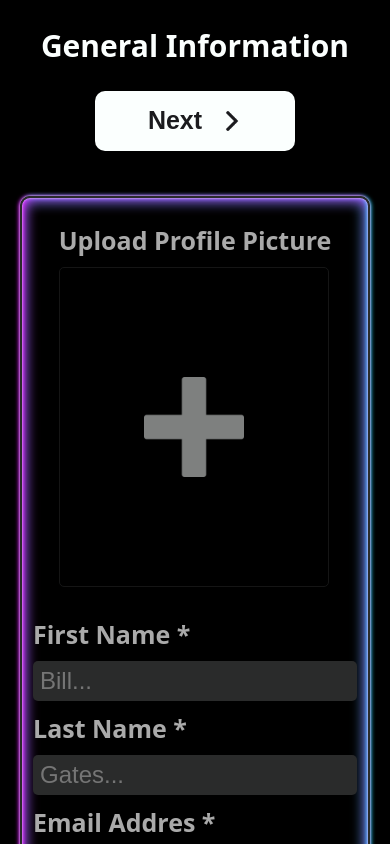
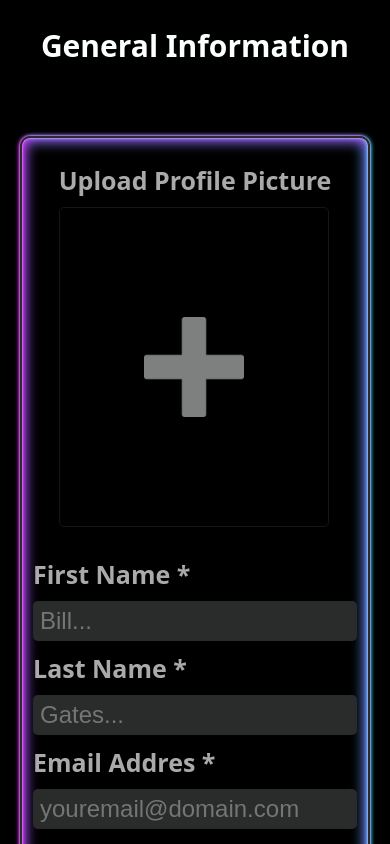
Before and after one commit to Orion-Barjamaj/CV-Application, a React (Vite) app: page / in a window 390 px wide. Both pictures are taken after a click on the button "Get Started". Shown: the top 844 px of the page. Built offline with nearby package versions, Linux system fonts and the light colour scheme.

Commit message:
Changed next & previous button placement

```diff
--- a/src/App.css
+++ b/src/App.css
@@ -186,11 +186,11 @@ a:link, a:visited, a:hover, a:active, a {
 }
 
 .headerContent{
-  margin-top: -70px;
+  margin-top: -50px;
   width: 1000px;
   display: flex;
   align-items: center;
-  justify-content: space-between;
+  justify-content: center;
 }
 
 .personalDetails{
@@ -304,7 +304,10 @@ a:link, a:visited, a:hover, a:active, a {
 
 .skillsBtnContainer{
   display: flex;
+  align-items: center;
+  justify-content: center;
   gap: 20px;
+  margin-top: 30px;
 }
 
 .skillInput{
@@ -555,6 +558,7 @@ a:link, a:visited, a:hover, a:active, a {
   }
 
   .headerContent{
+    margin-top: 0px;
     width: 700px;
   }
 
@@ -609,12 +613,6 @@ a:link, a:visited, a:hover, a:active, a {
     flex-direction: column;
   }
 
-  .skillsBtnContainer{
-    flex-direction: column;
-    align-items: center;
-    justify-content: center;
-  }
-
   .skillsContainer {
     width: auto;
     margin-bottom: 30px;
@@ -651,7 +649,14 @@ a:link, a:visited, a:hover, a:active, a {
   }
 
   .experienceBtn{
-    width: 200px;
+    width: 150px;
+    height: 60px;
+    font-size: 20px;
+  }
+
+  .previousButton{
+    width: 150px;
+    font-size: 20px;
     height: 60px;
   }
 
--- a/src/App.jsx
+++ b/src/App.jsx
@@ -36,7 +36,7 @@ function GetStartedPage({handleClick}){
   )
 }
 
-function GeneralInfo({stepIndex, fileSet}){
+function GeneralInfo({stepIndex, fileSet, imgFile}){
   let savedCV = JSON.parse(localStorage.getItem("CV-Info"));
 
   const [generalInfo, setGeneralInfo] = useState({
@@ -77,12 +77,11 @@ function GeneralInfo({stepIndex, fileSet}){
     <div className='bigContainer animation'>
       <div className='headerContent'>
         <h2 className='personalDetails'>General Information</h2>
-        <button className='animation experienceBtn' id='stepOneBtn' onClick={handleClick}>Next<img src={rightArrow} alt='skillsCV' className='rightArrow'></img></button>
       </div>
       <form className='generalInfoContainer'>
         <div className='picInputHolder'>
           <label htmlFor="profilePic" className='picLabel generalLabel'>Upload Profile Picture</label>
-          <label className='labelForClick' htmlFor='profilePic'><img src={plus} className='plusSymbol' alt='createCV'></img></label>
+          <label className='labelForClick' style={imgFile === undefined ? {opacity: '.5'} : {opacity: '1'}}htmlFor='profilePic'><img src={imgFile === undefined ? plus : imgFile} style={imgFile === undefined ? {width: '100px', height: '100px'} : {width: '270px', height: '320px', objectFit: 'cover', borderRadius: '5px'}} className='plusSymbol' alt='createCV'></img></label>
           <input value={generalInfo.profilePicture} name='profilePicture' onChange={handleChange} type='file' className='inputPic' id='profilePic'></input>
         </div>
         <div className='holderForThings'>
@@ -102,6 +101,9 @@ function GeneralInfo({stepIndex, fileSet}){
         <input value={generalInfo.linkedIn} name='linkedIn' onChange={handleInputChange} type='url' className='LinkedInInput websiteInput inputFocus' id='LinkedIn' placeholder='www.yourlinkedin.com'></input>
         </div>
       </form>
+      <div className='skillsBtnContainer'>
+        <button className='animation experienceBtn' id='stepOneBtn' onClick={handleClick}>Next<img src={rightArrow} alt='skillsCV' className='rightArrow'></img></button>
+      </div>
     </div>
   )
 }
@@ -132,10 +134,6 @@ function Skills({handleNext, handlePrevious}){
     <div className='skillsContainer animation'>
       <div className='headerContent'>
         <h2 className='personalDetails'>Skills</h2>
-        <div className='skillsBtnContainer'>
-          <button className='previousButton' onClick={handlePrevious}><img src={leftArrow} alt='skillsCV' className='leftArrow'></img>Previous</button>
-          <button className='experienceBtn' onClick={handleNext}>Next<img src={rightArrow} alt='skillsCV' className='rightArrow'></img></button>
-        </div>
       </div>
       <div className='generalInfoContainer skillsInputContainer'>
         <p className='skillsExample'>In here, highlight your key abilities and competencies relevant to the job. Include technical skills like programming languages (e.g., JavaScript, Python), web development tools (e.g., React, Node.js), and databases (e.g., MySQL). Mention soft skills such as communication, teamwork, and problem-solving. List any certifications (e.g., Certified Scrum Master) and courses (e.g., Google Data Analytics). Add languages you speak and any industry-specific skills pertinent to your field (e.g., digital marketing, financial analysis).</p>
@@ -155,6 +153,10 @@ function Skills({handleNext, handlePrevious}){
           ))}
         </div>
       </div>
+      <div className='skillsBtnContainer'>
+          <button className='previousButton' onClick={handlePrevious}><img src={leftArrow} alt='skillsCV' className='leftArrow'></img>Previous</button>
+          <button className='experienceBtn' onClick={handleNext}>Next<img src={rightArrow} alt='skillsCV' className='rightArrow'></img></button>
+        </div>
     </div>
   )
 }
@@ -218,16 +220,6 @@ function Education({ handleNext, handlePrevious }) {
     <div className='educationContainer animation'>
       <div className='headerContent'>
         <h2 className='personalDetails'>Education & Qualifications</h2>
-        <div className='skillsBtnContainer'>
-          <button className='previousButton' onClick={handlePrevious}>
-            <img src={leftArrow} alt='skillsCV' className='leftArrow' />
-            Previous
-          </button>
-          <button className='experienceBtn' onClick={handleNext}>
-            Next
-            <img src={rightArrow} alt='skillsCV' className='rightArrow' />
-          </button>
-        </div>
       </div>
       <div className='educationInfo'>
         <div className='educationInputContainer'>
@@ -302,6 +294,16 @@ function Education({ handleNext, handlePrevious }) {
           </div>
         </div>
       </div>
+      <div className='skillsBtnContainer'>
+          <button className='previousButton' onClick={handlePrevious}>
+            <img src={leftArrow} alt='skillsCV' className='leftArrow' />
+            Previous
+          </button>
+          <button className='experienceBtn' onClick={handleNext}>
+            Next
+            <img src={rightArrow} alt='skillsCV' className='rightArrow' />
+          </button>
+        </div>
     </div>
   );
 }
@@ -364,16 +366,6 @@ function WorkExperience({ handleNext, handlePrevious }) {
     <div className='educationContainer animation'>
       <div className='headerContent'>
         <h2 className='personalDetails'>Work Experience</h2>
-        <div className='skillsBtnContainer'>
-          <button className='previousButton' onClick={handlePrevious}>
-            <img src={leftArrow} alt='skillsCV' className='leftArrow' />
-            Previous
-          </button>
-          <button className='experienceBtn' onClick={handleNext}>
-            Finish
-            <img src={rightArrow} alt='skillsCV' className='rightArrow' />
-          </button>
-        </div>
       </div>
       <div className='educationInfo'>
         <div className='educationInputContainer'>
@@ -448,6 +440,16 @@ function WorkExperience({ handleNext, handlePrevious }) {
           </div>
         </div>
       </div>
+      <div className='skillsBtnContainer'>
+          <button className='previousButton' onClick={handlePrevious}>
+            <img src={leftArrow} alt='skillsCV' className='leftArrow' />
+            Previous
+          </button>
+          <button className='experienceBtn' onClick={handleNext}>
+            Finish
+            <img src={rightArrow} alt='skillsCV' className='rightArrow' />
+          </button>
+        </div>
     </div>
   );
 }
@@ -467,7 +469,7 @@ function App() {
   if(index === 1){
     return <GetStartedPage handleClick={handleNext} />
   }else if(index === 2){
-    return <GeneralInfo stepIndex={handleNext} fileSet={setFile}/>
+    return <GeneralInfo stepIndex={handleNext} fileSet={setFile} imgFile={file}/>
   } else if(index === 3){
     return <Skills handleNext={handleNext} handlePrevious={handlePrevious}/>
   } else if(index === 4){
```
Also changed, not shown: 5 other files (tests, documents, lock files or other folders).
